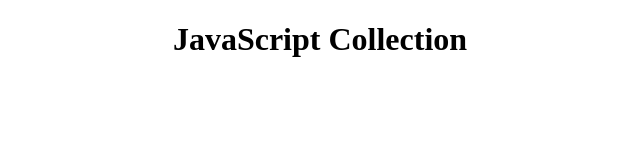
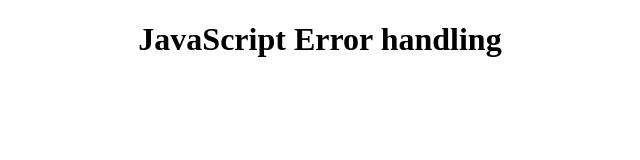
Before and after one commit to mzzaman/javascript, a plain HTML site: page Section 14. Error handling/index.html in a window 1280 px wide. Shown: the whole page, without its empty margins (320-960 px from the left). Drawn offline with Linux system fonts and the light colour scheme.

Commit message:
Javascript Error handling

```diff
--- a/Section 14. Error handling/index.html
+++ b/Section 14. Error handling/index.html
@@ -4,12 +4,12 @@
 <head>
     <meta charset="UTF-8">
     <meta name="viewport" content="width=device-width, initial-scale=1.0">
-    <title>JavaScript Collection</title>
+    <title>JavaScript Error handling</title>
 
 </head>
 
 <body>
-    <h1 style="text-align: center;">JavaScript Collection</h1>
+    <h1 style="text-align: center;">JavaScript Error handling</h1>
 
 
 
```
Also changed, not shown: Section 8. Advanced Functions/assets/iife.js (renamed from Section 8. Advanced Functions/iife.js).
